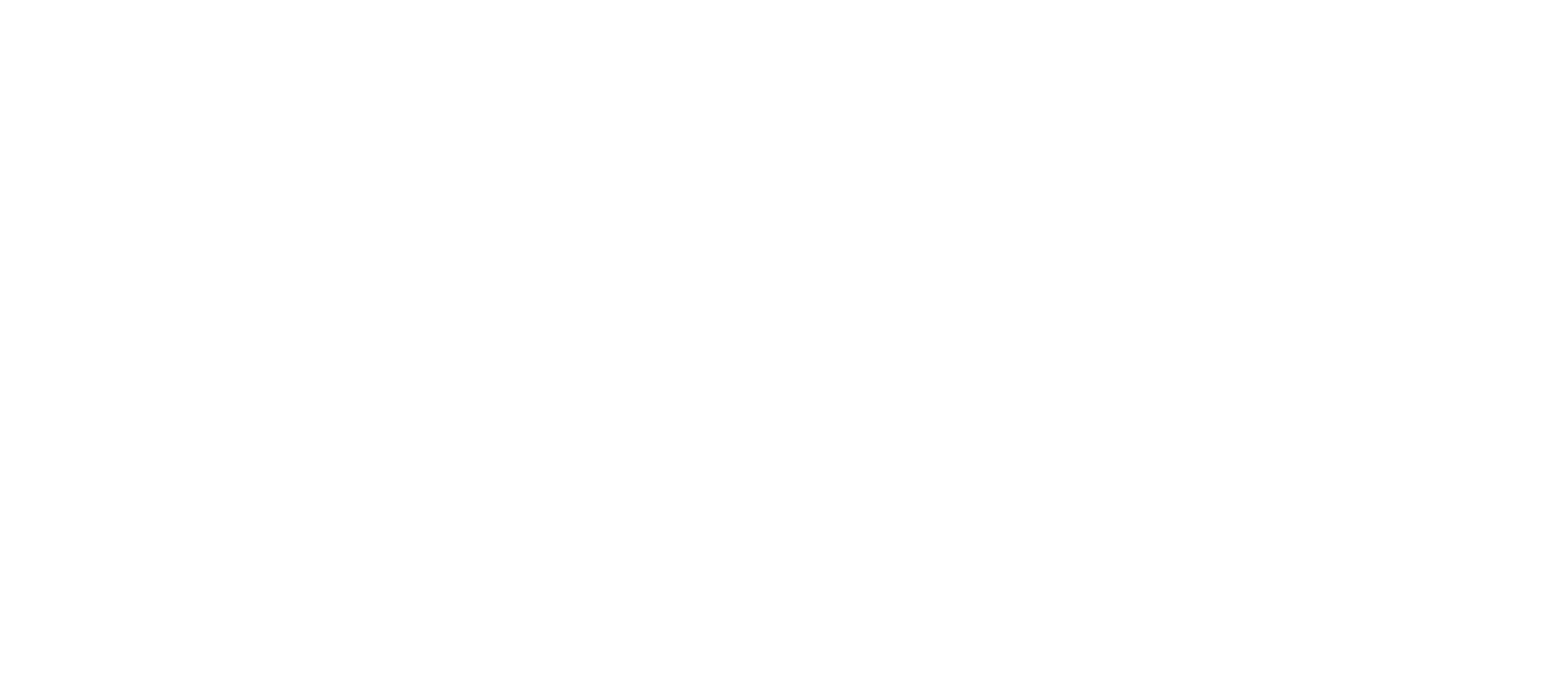
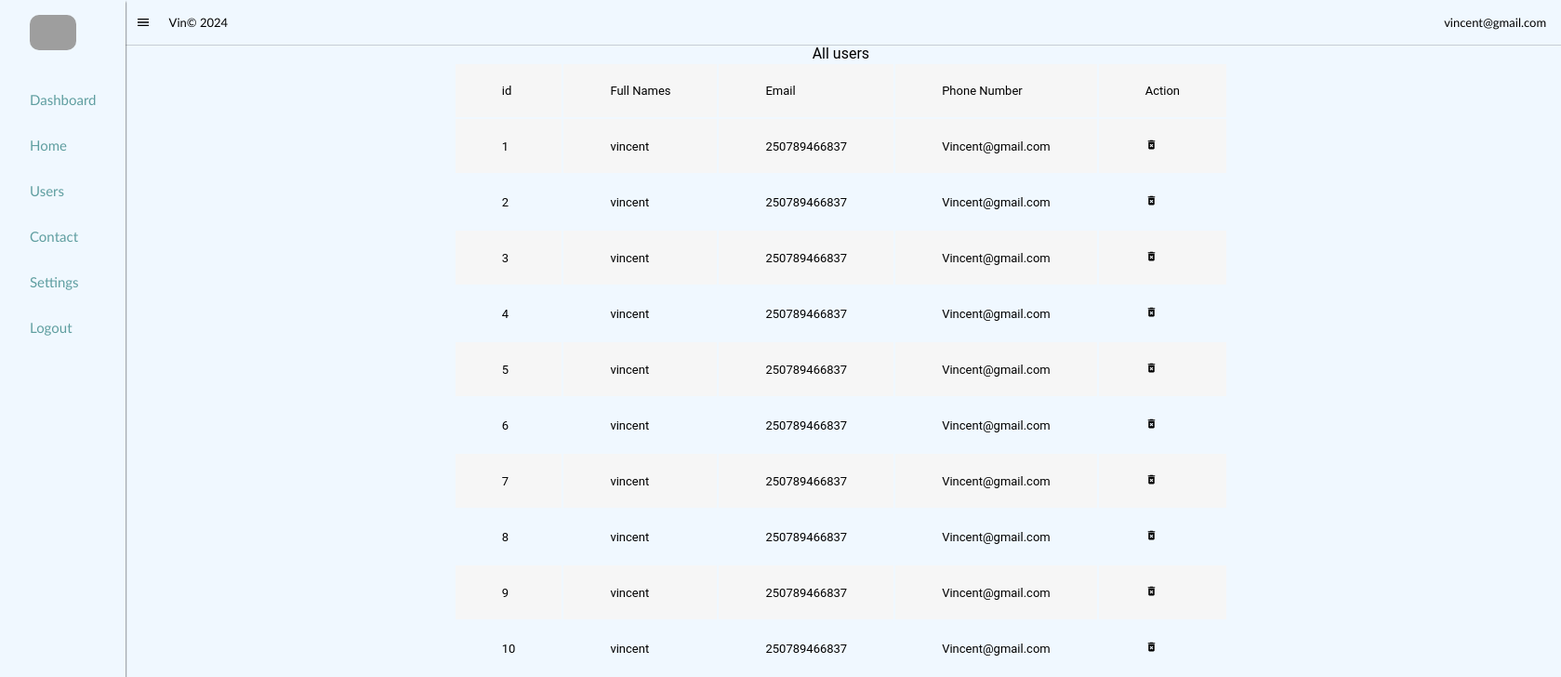
Before and after one commit to kubwimanav/portofolior, a React (Vite) app: page /dashboard/messages in a window 1280 px wide. Before the commit this address had no page. Shown: the top 728 px of the page at 93% size, 1679 px wide, since content can reach past the window. Built offline with nearby package versions, Linux system fonts and the light colour scheme; grey boxes are pictures that could not be loaded.

Commit message:
my portofolio

```diff
--- a/src/App.jsx
+++ b/src/App.jsx
@@ -5,6 +5,7 @@
 import Layout from './Dashboard/Layout.jsx';
 import Home from './Dashboard/Home.jsx';
 import Users from './Dashboard/Users.jsx';
+import Messages from './Dashboard/Messages.jsx';
 
 
 
@@ -26,10 +27,11 @@
       <BrowserRouter>
         <Routes>
           <Route path="/" element={<Services />} />
-          <Route path="dashboard" element={<Layout />}>
+          <Route path="/dashboard" element={<Layout />}>
             <Route index element={<Home />} />
-            <Route path='home' element={<Home />} />
+            <Route path="home" element={<Home />} />
             <Route path="users" element={<Users />} />
+            <Route path="messages" element={<Messages />} />
           </Route>
         </Routes>
       </BrowserRouter>
--- a/src/Dashboard/DashNavbar.jsx
+++ b/src/Dashboard/DashNavbar.jsx
@@ -1,15 +1,17 @@
 import React, { useState } from 'react'
+import { MdMenu } from "react-icons/md";
+
 import { IoArrowBackCircleOutline } from "react-icons/io5";
 import './Dashstyles/Dashnavbar.css'
 function DashNavbar() {
   return (
-    <div className='navbar'>
-
-      <p>Vin© 2024</p>
-
+    <div className="navbar">
+      <div style={{display:'flex', gap:'20px'}}>
+        <MdMenu />
+        <p>Vin© 2024</p>
+      </div>
 
       <p>vincent@gmail.com</p>
-
     </div>
   );
 }
--- a/src/Dashboard/Dashstyles/Dashnavbar.css
+++ b/src/Dashboard/Dashstyles/Dashnavbar.css
@@ -4,6 +4,7 @@
     justify-content: space-between;
     width: 193.7vh;
     padding: 1rem;
+    box-shadow: 0px 0px 1px;
 }
 .navbar p{
     font-size: 13px;
--- a/src/Dashboard/Dashstyles/Layout.css
+++ b/src/Dashboard/Dashstyles/Layout.css
@@ -1,3 +1,4 @@
 .layout{
 margin-left: 8.1rem;
+background-color: aliceblue;
 }
--- a/src/Dashboard/Dashstyles/Sidebar.css
+++ b/src/Dashboard/Dashstyles/Sidebar.css
@@ -8,6 +8,7 @@
     position:fixed;
     gap: 40px;
     min-height: 100vh;
+    box-shadow: 0px 2px 2px;
 }
 .sidebar-1 {
     display: grid;
--- a/src/Dashboard/Home.jsx
+++ b/src/Dashboard/Home.jsx
@@ -50,7 +50,7 @@
 const cardinal = curveCardinal.tension(0.2);
     return (
       <>
-        <ResponsiveContainer width="50%" height="50%">
+        <ResponsiveContainer width="50%" height="80%">
           <AreaChart
             width={500}
             height={400}
--- /dev/null
+++ b/src/Dashboard/Messages.jsx
@@ -0,0 +1,173 @@
+import React from "react";
+import { MdDeleteForever } from "react-icons/md";
+import "./Dashstyles/Users.css";
+
+function Messages() {
+  const users = [
+    {
+      Id: 21017987,
+      Name: "vincent",
+      Email: "Vincent@gmail.com",
+      PhoneNumber: +250789466837,
+    },
+    {
+      Id: 21017987,
+      Name: "vincent",
+      Email: "Vincent@gmail.com",
+      PhoneNumber: +250789466837,
+    },
+    {
+      Id: 21017987,
+      Name: "vincent",
+      Email: "Vincent@gmail.com",
+      PhoneNumber: +250789466837,
+    },
+    {
+      Id: 21017987,
+      Name: "vincent",
+      Email: "Vincent@gmail.com",
+      PhoneNumber: +250789466837,
+    },
+    {
+      Id: 21017987,
+      Name: "vincent",
+      Email: "Vincent@gmail.com",
+      PhoneNumber: +250789466837,
+    },
+    {
+      Id: 21017987,
+      Name: "vincent",
+      Email: "Vincent@gmail.com",
+      PhoneNumber: +250789466837,
+    },
+    {
+      Id: 21017987,
+      Name: "vincent",
+      Email: "Vincent@gmail.com",
+      PhoneNumber: +250789466837,
+    },
+    {
+      Id: 21017987,
+      Name: "vincent",
+      Email: "Vincent@gmail.com",
+      PhoneNumber: +250789466837,
+    },
+    {
+      Id: 21017987,
+      Name: "vincent",
+      Email: "Vincent@gmail.com",
+      PhoneNumber: +250789466837,
+    },
+    {
+      Id: 210179,
+      Name: "emmanuel",
+      Email: "Vincent@gmail.com",
+      PhoneNumber: +250789466837,
+    },
+    {
+      Id: 210179,
+      Name: "eme",
+      Email: "Vincent@gmail.com",
+      PhoneNumber: +250789466837,
+    },
+    {
+      Id: 210179,
+      Name: "eric",
+      Email: "Vincent@gmail.com",
+      PhoneNumber: +250789466837,
+    },
+    {
+      Id: 21017987,
+      Name: "vincent",
+      Email: "Vincent@gmail.com",
+      PhoneNumber: +250789466837,
+    },
+    {
+      Id: 21017987,
+      Name: "vincent",
+      Email: "Vincent@gmail.com",
+      PhoneNumber: +250789466837,
+    },
+    {
+      Id: 21017987,
+      Name: "vincent",
+      Email: "Vincent@gmail.com",
+      PhoneNumber: +250789466837,
+    },
+    {
+      Id: 21017987,
+      Name: "vincent",
+      Email: "Vincent@gmail.com",
+      PhoneNumber: +250789466837,
+    },
+    {
+      Id: 21017987,
+      Name: "vincent",
+      Email: "Vincent@gmail.com",
+      PhoneNumber: +250789466837,
+    },
+    {
+      Id: 21017987,
+      Name: "vincent",
+      Email: "Vincent@gmail.com",
+      PhoneNumber: +250789466837,
+    },
+    {
+      Id: 21017987,
+      Name: "vincent",
+      Email: "Vincent@gmail.com",
+      PhoneNumber: +250789466837,
+    },
+    {
+      Id: 21017987,
+      Name: "vincent",
+      Email: "Vincent@gmail.com",
+      PhoneNumber: +250789466837,
+    },
+    {
+      Id: 21017987,
+      Name: "vincent",
+      Email: "Vincent@gmail.com",
+      PhoneNumber: +250789466837,
+    },
+    {
+      Id: 21017987,
+      Name: "vincent",
+      Email: "Vincent@gmail.com",
+      PhoneNumber: +250789466837,
+    },
+  ];
+
+const dev =users.filter(use=>use.Name==='vincent')
+  let i = 0;
+
+  return (
+    <div className="tableuser">
+      <p>All users </p>
+      <table className="placetable">
+        <thead>
+          <tr>
+            <td>id</td>
+            <td>Full Names</td>
+            <td>Email</td>
+            <td>Phone Number</td>
+            <td>Action</td>
+          </tr>
+        </thead>
+        <tbody>
+          {dev.map((girl) => (
+            <tr key={girl}>
+              <td>{(i += 1)}</td>
+              <td>{girl.Name}</td>
+              <td>{girl.PhoneNumber}</td>
+              <td>{girl.Email}</td>
+             <td><MdDeleteForever /></td>
+            </tr>
+          ))}
+        </tbody>
+      </table>
+    </div>
+  );
+}
+
+export default Messages;
--- a/src/Dashboard/Sidebar.jsx
+++ b/src/Dashboard/Sidebar.jsx
@@ -19,7 +19,7 @@
             <a href="users">Users</a>
           </li>
           <li>
-            <a href="">Contact</a>
+            <a href="messages">Contact</a>
           </li>
           <li>
             <a href="">Settings</a>
```
Also changed, not shown: src/Dashboard/Contact.jsx (deleted, +0 -67 lines).
